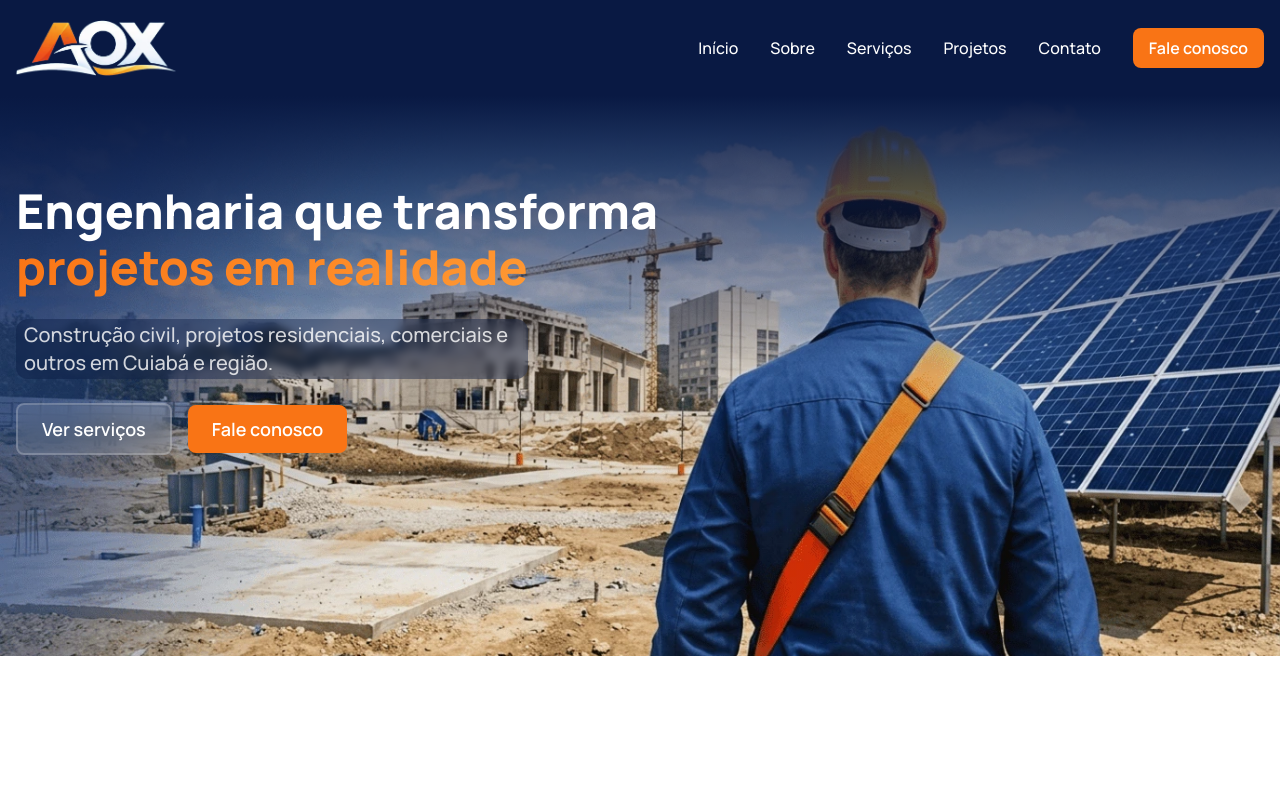
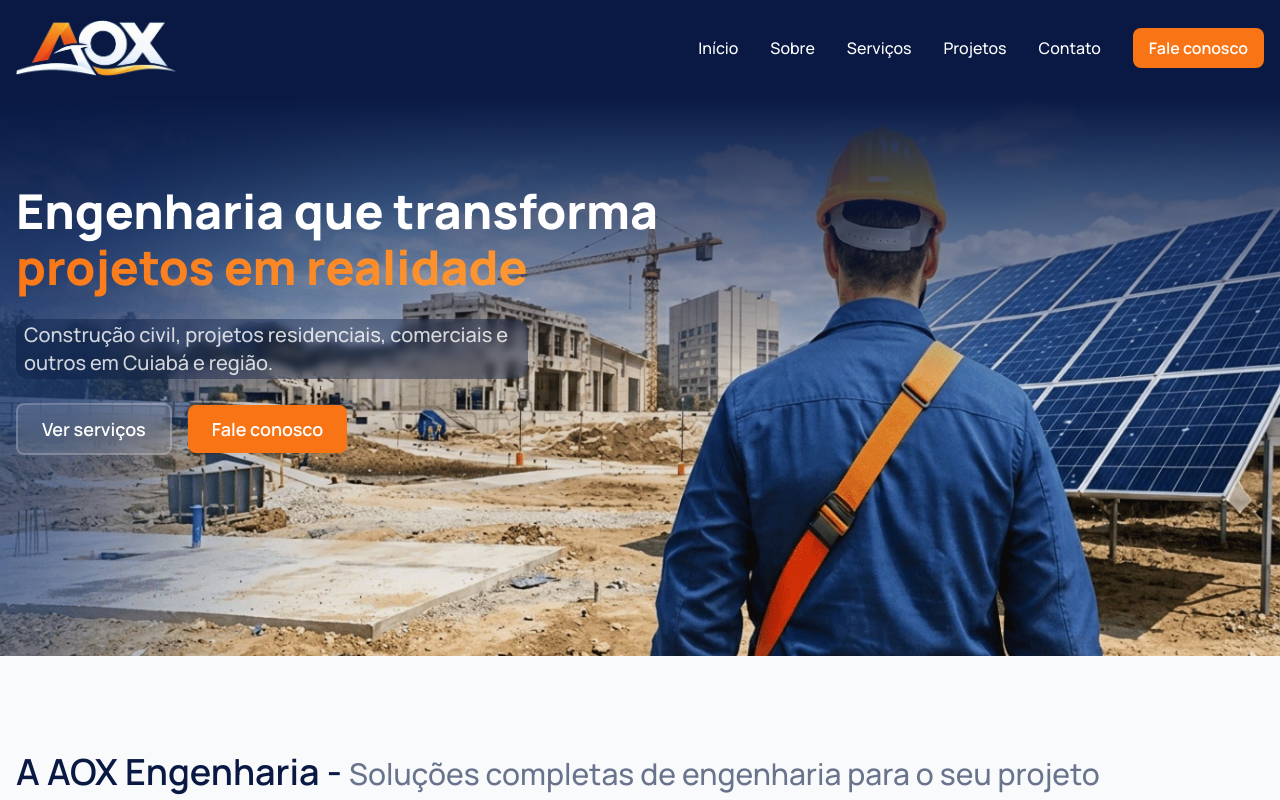
Before and after one commit to levyprado/aox-engenharia, a Next.js app: page / in a window 1280 px wide. Shown: the top 800 px of the page. Built offline with nearby package versions, Linux system fonts and the light colour scheme.

Commit message:
feat: integrate services section into home page

```diff
--- a/src/app/page.tsx
+++ b/src/app/page.tsx
@@ -1,5 +1,6 @@
 import Header from '@/components/layout/header'
 import Hero from '@/components/sections/hero'
+import Services from '@/components/sections/services'
 
 export default function HomePage() {
   return (
@@ -7,6 +8,7 @@ export default function HomePage() {
       <Header />
       <main>
         <Hero id='inicio' />
+        <Services id='servicos' />
       </main>
       <footer></footer>
     </>
```
